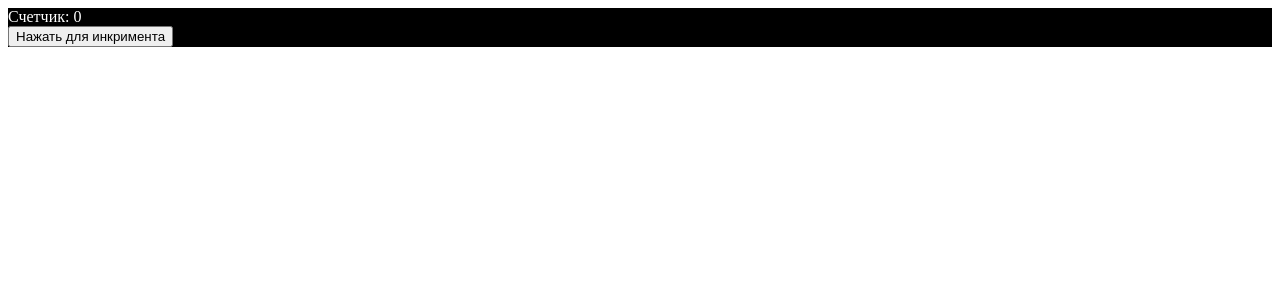
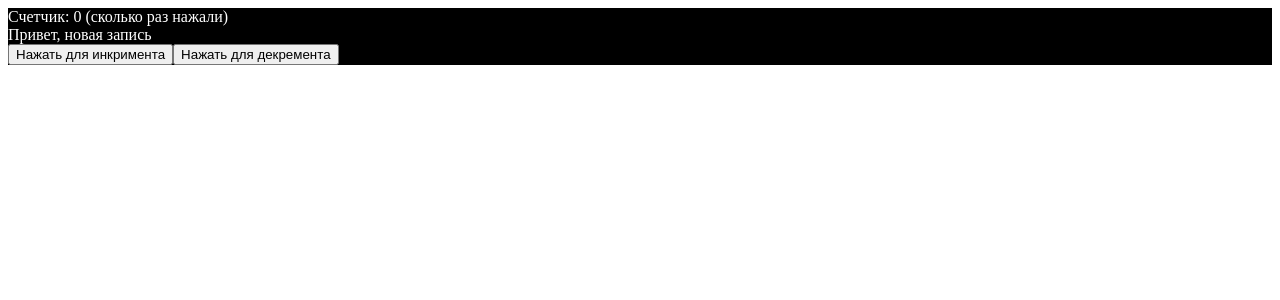
Before and after one commit to ElmirKuba/invest-helper-react-vite-pwa, a React (Vite) app: page / in a window 1280 px wide. Shown: the top 300 px of the page. Built offline with nearby package versions, Linux system fonts and the light colour scheme.

Commit message:
pwa: тестирование 9

```diff
--- a/src/App.tsx
+++ b/src/App.tsx
@@ -7,7 +7,8 @@ function App() {
 
   return (
     <div className="App">
-      <div>Счетчик: {count}</div>
+      <div>Счетчик: {count} (сколько раз нажали)</div>
+      <div>Привет, новая запись</div>
       <button
         onClick={() => {
           setCount(count + 1);
@@ -15,6 +16,13 @@ function App() {
       >
         Нажать для инкримента
       </button>
+      <button
+        onClick={() => {
+          setCount(count - 1);
+        }}
+      >
+        Нажать для декремента
+      </button>
     </div>
   );
 }
```
